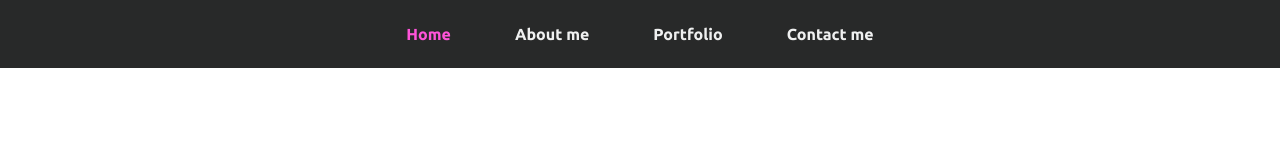
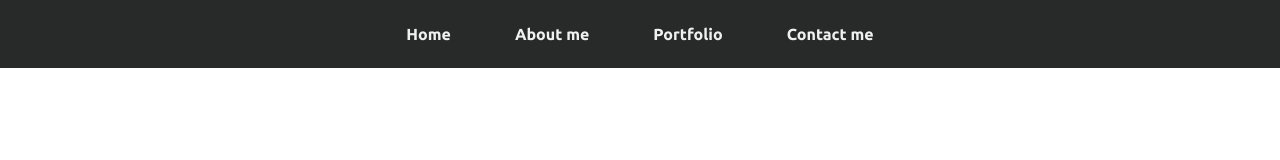
Before and after one commit to sofiadecuadra/about-me, a React (Vite) app: page / in a window 1280 px wide. Shown: the top 160 px of the page. Built offline with nearby package versions, Linux system fonts and the light colour scheme; what i18next-xhr-backend would draw is missing.

Commit message:
Improves navbar transitions

```diff
--- a/src/App.tsx
+++ b/src/App.tsx
@@ -27,6 +27,7 @@ function App() {
         ContactMe: contactMeRef,
     };
     const [variant, setVariant] = useState<"cleanup" | "expensify" | undefined>();
+    const [currentSection, setCurrentSection] = useState<Section>("Home");
 
     const handleScroll = () => {
         const sections = Object.keys(refs) as Array<string>;
@@ -44,10 +45,13 @@ function App() {
 
         if (visibleSection === "Expensify") {
             setVariant("expensify");
+            setCurrentSection("Portfolio");
         } else if (visibleSection === "Portfolio") {
             setVariant("cleanup");
+            setCurrentSection("Portfolio");
         } else {
             setVariant(undefined);
+            setCurrentSection(visibleSection as Section);
         }
     }
 
@@ -68,7 +72,7 @@ function App() {
 
     return (
         <I18nextProvider i18n={i18n}>
-            <Navbar scrollToSection={scrollToSection} variant={variant}/>
+            <Navbar scrollToSection={scrollToSection} variant={variant} currentSection={currentSection}/>
             <div ref={containerRef}>
                 <Home ref={homeRef} />
                 <AboutMe ref={aboutMeRef} />
--- a/src/components/Navbar/NavOption/NavOption.css
+++ b/src/components/Navbar/NavOption/NavOption.css
@@ -6,6 +6,7 @@
     border-color: transparent;
     padding: 12px 32px;
     line-height: 24px;
+    transition: all 0.3s ease;
 }
 
 /* Default */
--- a/src/components/Navbar/Navbar.tsx
+++ b/src/components/Navbar/Navbar.tsx
@@ -1,4 +1,4 @@
-import { FC, useState } from "react";
+import { FC, useEffect, useState } from "react";
 import { useTranslation } from "react-i18next";
 import { Section, sections } from "../../utils";
 import NavOption from "./NavOption/NavOption";
@@ -8,10 +8,16 @@ import classNames from "classnames";
 interface NavbarProps {
   scrollToSection: (section: Section) => void;
   variant?: "default" | "cleanup" | "expensify";
+  currentSection: Section;
 }
 
-const Navbar: FC<NavbarProps> = ({ scrollToSection, variant = "default"}) => {
-  const [currentOption, setCurrentOption] = useState(sections[0]);
+const Navbar: FC<NavbarProps> = ({ scrollToSection, variant = "default", currentSection}) => {
+  const [currentOption, setCurrentOption] = useState(currentSection);
+  useEffect(() => {
+    setCurrentOption(currentSection);
+  }
+  , [currentSection]);
+
   const { t } = useTranslation();
 
   return (
--- a/src/sections/2-AboutMe/AboutMe.module.css
+++ b/src/sections/2-AboutMe/AboutMe.module.css
@@ -7,6 +7,7 @@
     max-width: 1170px;
     margin: 0 auto;
     margin-bottom: 68px;
+    padding-top: 82px;
 }
 
 .subContainer {
```
